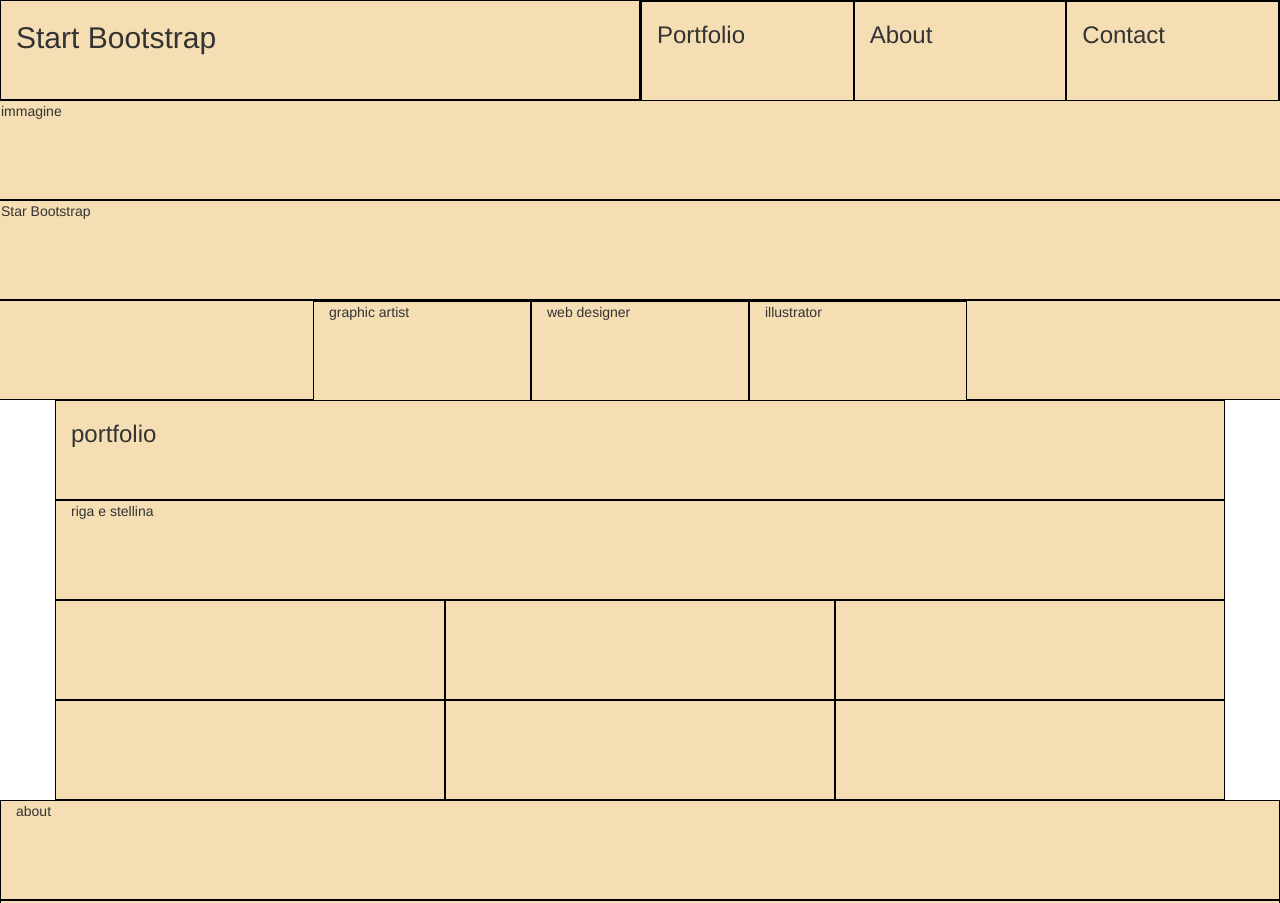
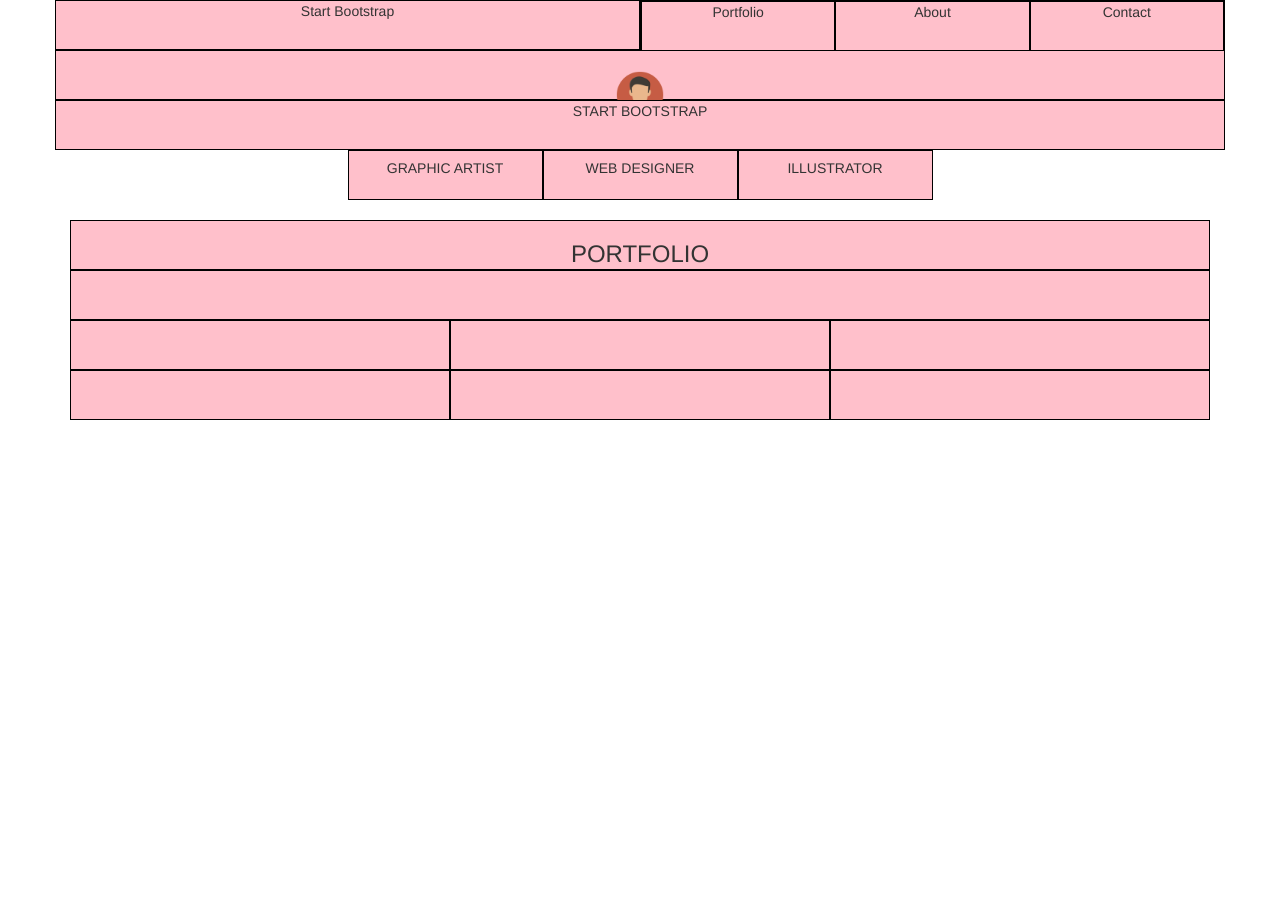
Before and after one commit to AndrewND92/html-css-bootstrap-freelancer, a plain HTML site: page index.html in a window 1280 px wide. Shown: the top 903 px of the page. After the commit the page ends 800 px from the top, so only its background shows below. Drawn offline with nearby package versions, Linux system fonts and the light colour scheme.

Commit message:
ricostruzione tabella

```diff
--- a/css/style.css
+++ b/css/style.css
@@ -3,15 +3,19 @@
   padding: 0;
   box-sizing: border-box;
 }
+main{
+  margin: 20px 0;
+}
+img{
+  max-width: 100%;
+  max-height: 100%;
+  margin: 20px 0;
+}
 
-}
-#darkgreen [class*="col-"] {
-  background-color: darkgreen;
-  color: white;
-}
   [class*="col-"]{
    /* regole debug */
-   height: 100px;
-   background-color: wheat;
+   height: 50px;
+   background-color: pink;
    border: 1px solid black;
+   text-align: center;
  }
--- a/index.html
+++ b/index.html
@@ -3,71 +3,122 @@
   <head>
     <meta charset="utf-8">
     <!-- Latest compiled and minified CSS -->
+    <!-- Latest compiled and minified JavaScript -->
+
+    <script src="https://maxcdn.bootstrapcdn.com/bootstrap/3.3.7/js/bootstrap.min.js" integrity="sha384-Tc5IQib027qvyjSMfHjOMaLkfuWVxZxUPnCJA7l2mCWNIpG9mGCD8wGNIcPD7Txa" crossorigin="anonymous"></script>
     <link rel="stylesheet" href="https://maxcdn.bootstrapcdn.com/bootstrap/3.3.7/css/bootstrap.min.css" integrity="sha384-BVYiiSIFeK1dGmJRAkycuHAHRg32OmUcww7on3RYdg4Va+PmSTsz/K68vbdEjh4u" crossorigin="anonymous">
     <link rel="stylesheet" href="css/style.css">
     <title>Bootstrap</title>
   </head>
   <body>
     <!-- contenitore header -->
-        <div class="container-fluid">
+    <header>
+      <div class="container">
         <div class="row">
           <!-- colonna del logo -->
-            <div class="col-sm-6 col-md-6 col-lg-6">
-              <h2>Start Bootstrap</h2>
+          <div class=" col-xs-4 col-sm-6 col-md-6 col-lg-6">
+            Start Bootstrap
           </div>
-            <div class="col-sm-6 col-md-6 col-lg-6 ">
+          <!-- colonna dei link -->
+          <div class=" col-xs-8 col-sm-6 col-md-6 col-lg-6 ">
             <div class="row">
-                <div class="col-sm-4 col-md-4 col-lg-4">
-                  <h3>Portfolio</h3>
+              <div class="col-xs-4 col-sm-4 col-md-4 col-lg-4">
+                Portfolio
               </div>
-                <div class="col-sm-4 col-md-4 col-lg-4">
-                  <h3>About</h3>
+              <div class="col-xs-4 col-sm-4 col-md-4 col-lg-4">
+                About
               </div>
-                <div class="col-sm-4 col-md-4 col-lg-4">
-                  <h3>Contact</h3>
+              <div class="col-xs-4 col-sm-4 col-md-4 col-lg-4">
+                Contact
               </div>
             </div>
           </div>
         </div>
       </div>
       <!-- immagine e scritta centrale header-->
+      <div class="container">
         <div class="row">
-          <div class="col-sm-12 col-md-12 co-lg-12">
-            immagine
+          <div class="col-xs-12 col-sm-12 col-md-12 co-lg-12">
+            <img src="img/persona.png" alt="">
           </div>
-          <div class="col-sm-12 col-md-12 co-lg-12">
+          <div class="col-xs-12 col-sm-12 col-md-12 co-lg-12">
+            START  BOOTSTRAP
+          </div>
+          <div class="col-xs-4 col-sm-4 col-md-2 col-md-offset-3 co-lg-2">
+            <h5>GRAPHIC ARTIST</h5>
+          </div>
+          <div class="col-xs-4 col-sm-4 col-md-2 co-lg-2">
+            <h5>WEB DESIGNER</h5>
+          </div>
+          <div class="col-xs-4 col-sm-4 col-md-2 co-lg-2">
+            <h5>ILLUSTRATOR</h5>
+          </div>
+        </div>
+
+      </div>
+    </header>
+
+    <main>
+      <div class="container">
+        <div class="col-xs-12 col-sm-12 col-md-12 col-lg-12">
+          <h3>PORTFOLIO</h3>
+        </div>
+        <div class="col-xs-12 col-sm-12 col-md-12 col-lg-12">
+        </div>
+        <div class="col-xs-12 col-sm-6 col-md-4 col-lg-4">
+
+        </div>
+        <div class="col-xs-12 col-sm-6 col-md-4 col-lg-4">
+
+        </div>
+        <div class="col-xs-12 col-sm-6 col-md-4 col-lg-4">
+
+        </div>
+        <div class="col-xs-12 col-sm-6 col-md-4 col-lg-4">
+
+        </div>
+        <div class="col-xs-12 col-sm-6 col-md-4 col-lg-4">
+
+        </div>
+        <div class="col-xs-12 col-sm-6 col-md-4 col-lg-4">
+
+        </div>
+
+
+      </div>
+    </main>
+          <!-- <div class="col-xs-12 col-sm-12 col-md-12 co-lg-12">
           Star Bootstrap
         </div>
-          <div class="col-sm-12 col-md-12 co-lg-12">
+        <div class="col-xs-12 col-sm-12 col-md-12 co-lg-12">
         <div class="row">
-              <div class=" col-sm-4 col-md-2 col-lg-2 col-md-offset-3" >
+        <div class="col-xs-12 col-sm-4 col-md-2 col-lg-2 col-md-offset-3" >
         graphic artist
       </div>
-              <div class="col-sm-4 col-md-2 col-lg-2">
+      <div class="col-xs-12 col-sm-4 col-md-2 col-lg-2">
       web designer
     </div>
-              <div class="col-sm-4 col-md-2 col-lg-2">
+    <div class="col-xs-12 col-sm-4 col-md-2 col-lg-2">
     illustrator
   </div>
 </div>
-          </div>
-        </div>
+</div> -->
         <!-- parte centrale con cards -->
-        <div class="container">
+        <!-- <div class="container">
           <div class="row">
-            <div class="col-sm-12 col-md-12 co-lg-12">
+            <div class="col-xs-12 col-sm-12 col-md-12 co-lg-12">
               <h3>portfolio</h3>
             </div>
-            <div class="col-sm-12 col-md-12 co-lg-12">
+            <div class="col-xs-12 col-sm-12 col-md-12 co-lg-12">
               riga e stellina
             </div>
-            <div class="col-sm-4 col-md-4 co-lg-4">
+            <div class="col-xs-12 col-sm-4 col-md-4 co-lg-4">
 
             </div>
-            <div class="col-sm-4 col-md-4 co-lg-4">
+            <div class="col-xs-12 col-sm-4 col-md-4 co-lg-4">
 
             </div>
-            <div class="col-sm-4 col-md-4 co-lg-4">
+            <div class=" col-xs-12col-sm-4 col-md-4 co-lg-4">
 
             </div>
             <div class="col-sm-4 col-md-4 co-lg-4">
@@ -81,7 +132,7 @@
             </div>
           </div>
         </div>
-        <div class="container-fluid">
+        <div class="container">
           <div class="row">
             <div class="col-sm-12 col-md-12 co-lg-12">
               about
@@ -129,13 +180,14 @@
             </div>
           </div>
         </div>
-        <div class="container-fluid">
+
+        <div class="container">
           <div class="row">
             <div class="col-sm-12 col-md-12 co-lg-12">
 
             </div>
           </div>
-        </div>
+        </div> -->
 
 
 
```
Also changed, not shown: img/persona.png (added). Lines whose indentation alone changed are shown as unchanged.
